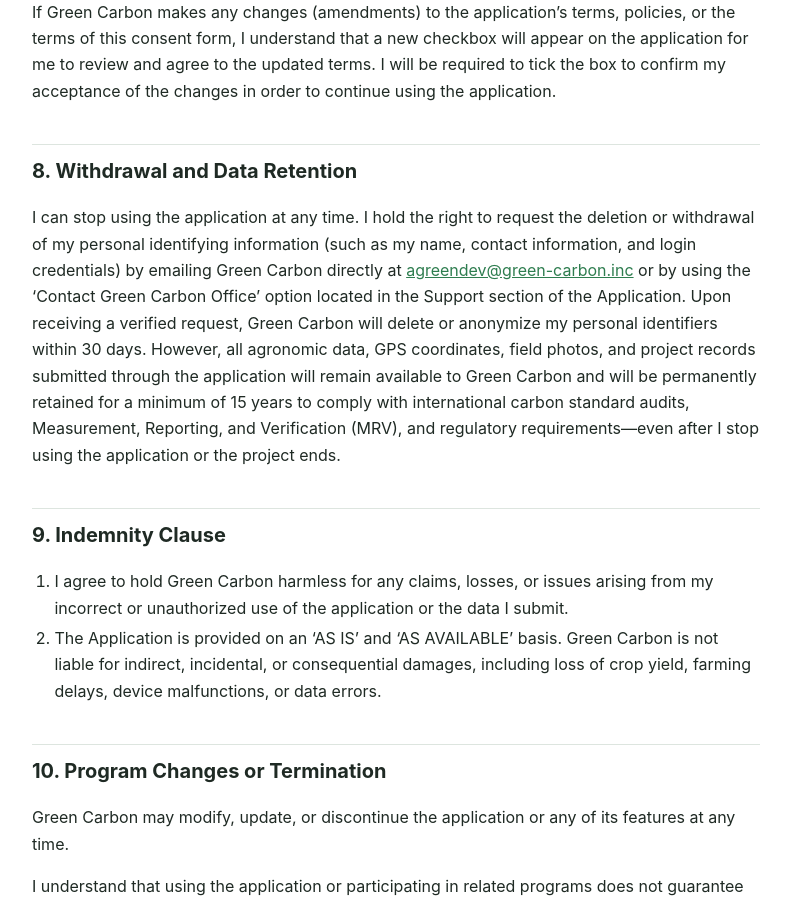
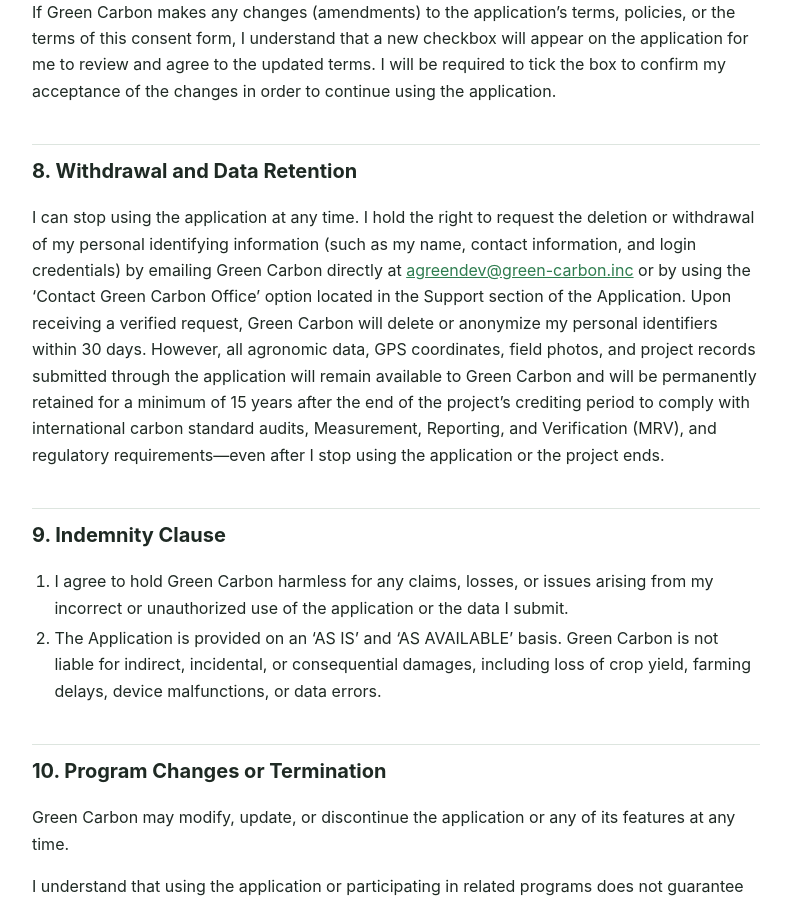
Before and after one commit to ajoanna-lgtm/agreen-legal, a Jekyll site: the page built from terms.md, in a window 1280 px wide and 900 px high, scrolled down 2293 px. Shown: the whole window, without its empty margins (244-1035 px from the left). Built offline with Jekyll 4.4.1, drawn with Linux system fonts in a browser that asks for light colours.

Commit message:
Align Terms retention period with Privacy Policy
Co-Authored-By: Claude Opus 5.5 <noreply@anthropic.com>
Claude-Session: https://claude.ai/code/session_01EaGVJy7aFs8ns9S5wmGX5i

```diff
--- a/terms.md
+++ b/terms.md
@@ -64,7 +64,7 @@ If Green Carbon makes any changes (amendments) to the application’s terms, pol
 
 ## 8. Withdrawal and Data Retention
 
-I can stop using the application at any time. I hold the right to request the deletion or withdrawal of my personal identifying information (such as my name, contact information, and login credentials) by emailing Green Carbon directly at [agreendev@green-carbon.inc](mailto:agreendev@green-carbon.inc) or by using the 'Contact Green Carbon Office' option located in the Support section of the Application. Upon receiving a verified request, Green Carbon will delete or anonymize my personal identifiers within 30 days. However, all agronomic data, GPS coordinates, field photos, and project records submitted through the application will remain available to Green Carbon and will be permanently retained for a minimum of 15 years to comply with international carbon standard audits, Measurement, Reporting, and Verification (MRV), and regulatory requirements—even after I stop using the application or the project ends.
+I can stop using the application at any time. I hold the right to request the deletion or withdrawal of my personal identifying information (such as my name, contact information, and login credentials) by emailing Green Carbon directly at [agreendev@green-carbon.inc](mailto:agreendev@green-carbon.inc) or by using the 'Contact Green Carbon Office' option located in the Support section of the Application. Upon receiving a verified request, Green Carbon will delete or anonymize my personal identifiers within 30 days. However, all agronomic data, GPS coordinates, field photos, and project records submitted through the application will remain available to Green Carbon and will be permanently retained for a minimum of 15 years after the end of the project's crediting period to comply with international carbon standard audits, Measurement, Reporting, and Verification (MRV), and regulatory requirements—even after I stop using the application or the project ends.
 
 ## 9. Indemnity Clause
 
```
